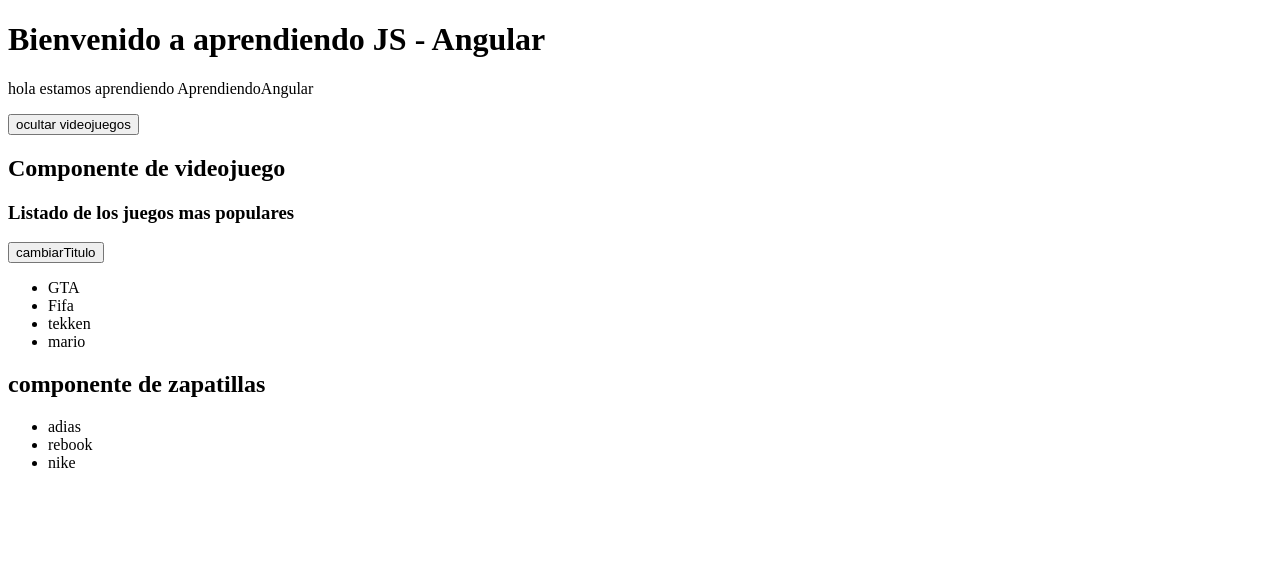
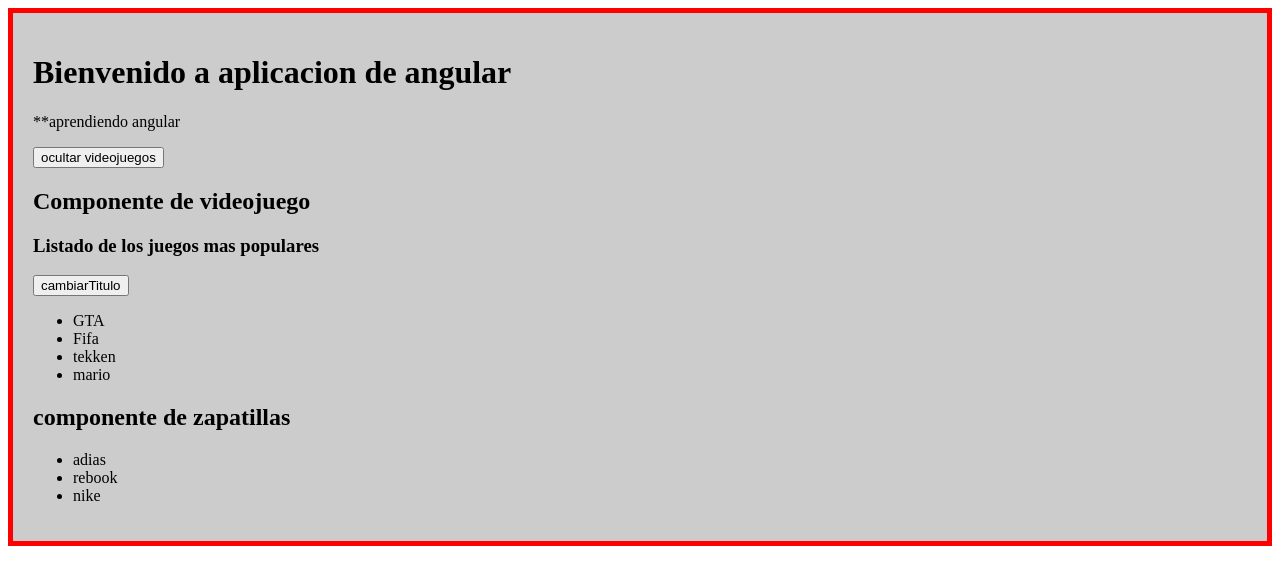
Before and after one commit to Juan-Camilo-Suarez/angular-start, an Angular app in the folder aprendiendo-angular/: page / in a window 1280 px wide. Shown: the top 584 px of the page. Built offline with nearby package versions, Linux system fonts and the light colour scheme.

Commit message:
import and export objects

```diff
--- a/aprendiendo-angular/src/app/app.component.html
+++ b/aprendiendo-angular/src/app/app.component.html
@@ -1,8 +1,15 @@
-<div>
+<!-- forma uno para traer un estilos de una variables
+  <div style=" background: {{config.fondo}}">-->
+<div [ngStyle]="{'background': config.fondo,
+                  'padding': '20px',
+                  'border':'5px solid black',
+                  'border-color': config.color
+
+                }">
   <h1>
     Bienvenido a {{ title }}
   </h1>
-  <p>hola estamos aprendiendo AprendiendoAngular</p>
+  <p>{{ descripcion }}</p>
   <button (click)="ocultarVideoJuegos(false)" *ngIf="mostrar_videojuegos"> ocultar videojuegos</button>
   <button (click)="ocultarVideoJuegos(true)" *ngIf="!mostrar_videojuegos"> Mostrar </button>
   <!--llamada al componente-->
--- a/aprendiendo-angular/src/app/app.component.ts
+++ b/aprendiendo-angular/src/app/app.component.ts
@@ -1,5 +1,5 @@
 import { Component } from '@angular/core';
-
+import { Configuracion } from './models/configuracion';
 @Component({
   selector: 'app-root',
   templateUrl: './app.component.html',
@@ -8,6 +8,16 @@
 export class AppComponent {
   title = 'aprendiendo JS - Angular';
   public mostrar_videojuegos: boolean = true;
+  public descripcion: string;
+  public config;
+
+  //constructor
+  constructor(){
+    //usando la variable de config importada
+    this.config = Configuracion;
+    this.title = Configuracion.titulo;
+    this.descripcion = Configuracion.descripcion;
+  }
 
   ocultarVideoJuegos(value:boolean){
     this.mostrar_videojuegos = value;
--- /dev/null
+++ b/aprendiendo-angular/src/app/models/configuracion.ts
@@ -0,0 +1,7 @@
+//export
+export var Configuracion = {
+    color: "red",
+    fondo: "#ccc",
+    titulo: "aplicacion de angular",
+    descripcion: "**aprendiendo angular"
+}
```
